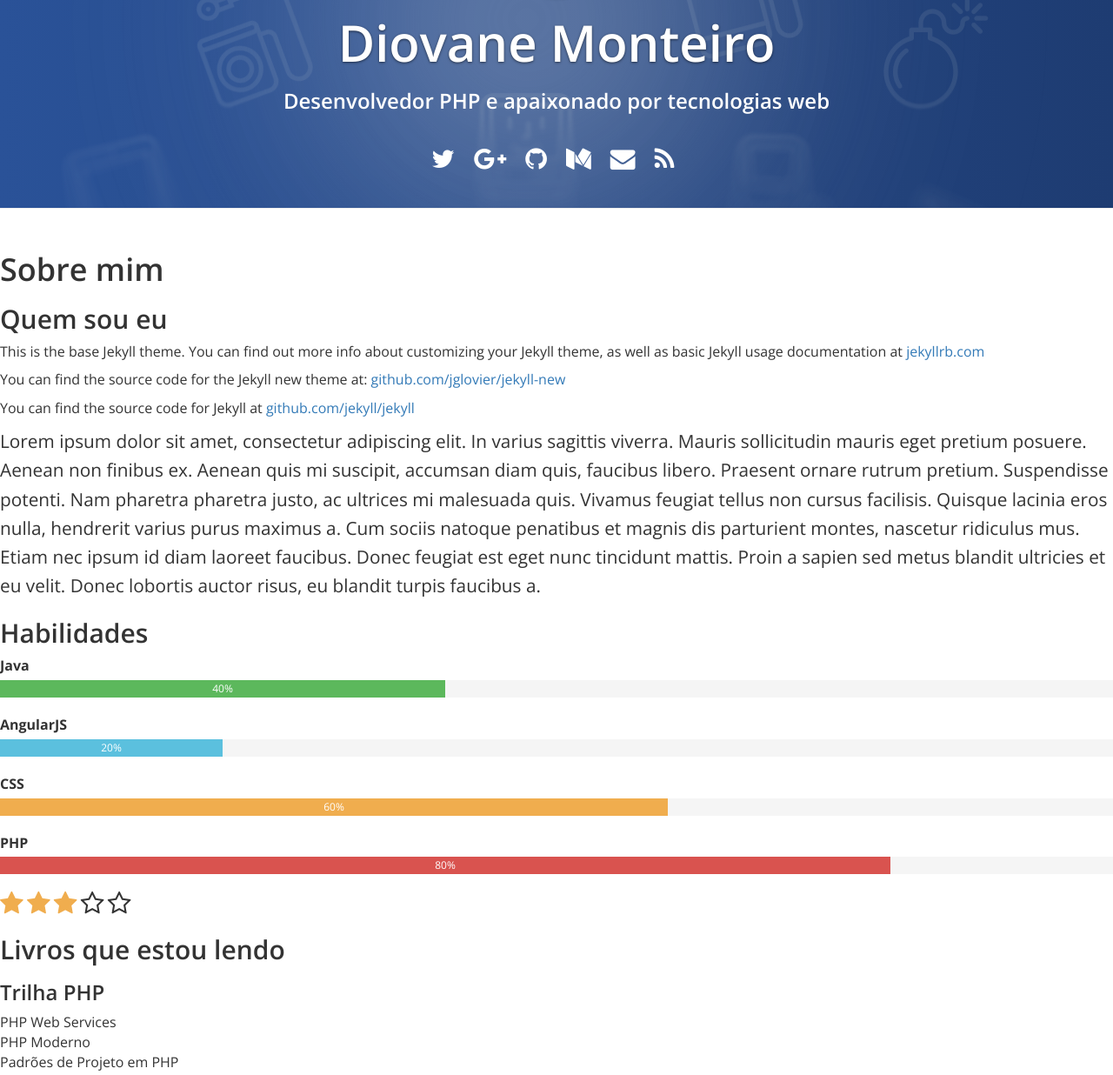
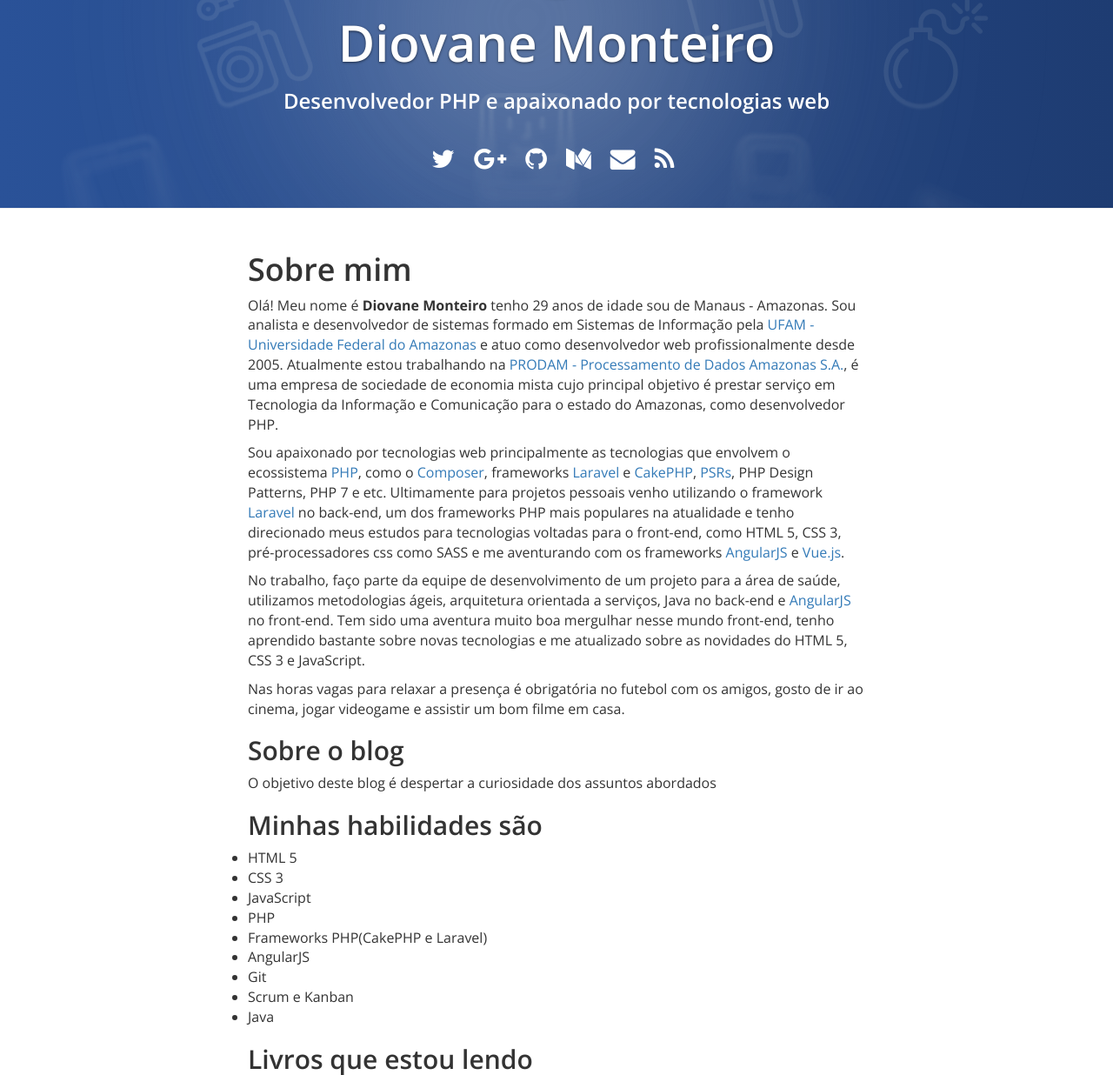
Before and after one commit to diovanemonteiro/diovanemonteiro.github.io, a Jekyll site: the page built from about.md, in a window 1280 px wide and 1400 px high, cut to the strip 164-1400 px from the top of the window. Shown: the whole strip at 87% size. Built offline with Jekyll 4.4.1, drawn with Linux system fonts in a browser that asks for light colours; nearby versions of some CDN libraries.

Commit message:
Melhorado texto de apresentação e habilidades

```diff
--- a/about.md
+++ b/about.md
@@ -1,62 +1,34 @@
 ---
-layout: default
+layout: page
 title: Sobre mim
 <!-- cover: /assets/images/cover.jpg -->
 permalink: /about/
 ---
 
-# Sobre mim
+<!-- ![Diovane Monteiro](/assets/images/author.jpg){:class="img-circle"} -->
 
-## Quem sou eu
+Olá! Meu nome é **Diovane Monteiro** tenho 29 anos de idade sou de Manaus - Amazonas. Sou analista e desenvolvedor de sistemas formado em Sistemas de Informação pela [UFAM - Universidade Federal do Amazonas](http://www.ufam.edu.br) e atuo como desenvolvedor web profissionalmente desde 2005. Atualmente estou trabalhando na [PRODAM - Processamento de Dados Amazonas S.A.](http://www.prodam.am.gov.br), é uma empresa de sociedade de economia mista cujo principal objetivo é prestar serviço em Tecnologia da Informação e Comunicação para o estado do Amazonas, como desenvolvedor PHP.
 
-This is the base Jekyll theme. You can find out more info about customizing your Jekyll theme, as well as basic Jekyll usage documentation at [jekyllrb.com](http://jekyllrb.com/)
+Sou apaixonado por tecnologias web principalmente as tecnologias que envolvem o ecossistema [PHP](http://php.net), como o [Composer](http://getcomposer.org), frameworks [Laravel](http://laravel.com) e [CakePHP](http://cakephp.org), [PSRs](http://www.php-fig.org), PHP Design Patterns, PHP 7 e etc. Ultimamente para projetos pessoais venho utilizando o framework [Laravel](http://laravel.com) no back-end, um dos frameworks PHP mais populares na atualidade e tenho direcionado meus estudos para tecnologias voltadas para o front-end, como HTML 5, CSS 3, pré-processadores css como SASS e me aventurando com os frameworks [AngularJS](http://angularjs.org) e [Vue.js](http://vuejs.org).
 
-You can find the source code for the Jekyll new theme at: [github.com/jglovier/jekyll-new](https://github.com/jglovier/jekyll-new)
+No trabalho, faço parte da equipe de desenvolvimento de um projeto para a área de saúde, utilizamos metodologias ágeis, arquitetura orientada a serviços, Java no back-end e [AngularJS](http://angularjs.org) no front-end. Tem sido uma aventura muito boa mergulhar nesse mundo front-end, tenho aprendido bastante sobre novas tecnologias e me atualizado sobre as novidades do HTML 5, CSS 3 e JavaScript.
 
-You can find the source code for Jekyll at [github.com/jekyll/jekyll](https://github.com/jekyll/jekyll)
+Nas horas vagas para relaxar a presença é obrigatória no futebol com os amigos, gosto de ir ao cinema, jogar videogame e assistir um bom filme em casa.
 
-<!-- ![Diovane Monteiro](/assets/images/author.jpg){:class="img-rounded"} -->
+## Sobre o blog
+O objetivo deste blog é despertar a curiosidade dos assuntos abordados
 
-<p class="text-left about">
-  Lorem ipsum dolor sit amet, consectetur adipiscing elit. In varius sagittis viverra. Mauris sollicitudin mauris eget pretium posuere. Aenean non finibus ex. Aenean quis mi suscipit, accumsan diam quis, faucibus libero. Praesent ornare rutrum pretium. Suspendisse potenti. Nam pharetra pharetra justo, ac ultrices mi malesuada quis. Vivamus feugiat tellus non cursus facilisis. Quisque lacinia eros nulla, hendrerit varius purus maximus a. Cum sociis natoque penatibus et magnis dis parturient montes, nascetur ridiculus mus. Etiam nec ipsum id diam laoreet faucibus. Donec feugiat est eget nunc tincidunt mattis. Proin a sapien sed metus blandit ultricies et eu velit. Donec lobortis auctor risus, eu blandit turpis faucibus a.
-</p>
+## Minhas habilidades são
 
-## Habilidades
-
-<div class="text-left animated zoomIn">
-  <label>Java</label>
-  <div class="progress">
-    <div class="progress-bar progress-bar-success" role="progressbar" aria-valuenow="40" aria-valuemin="0" aria-valuemax="100" style="width: 40%">
-      <span class="sr-only">40% Complete (success)</span>40%
-    </div>
-  </div>
-  <label>AngularJS</label>
-  <div class="progress">
-    <div class="progress-bar progress-bar-info" role="progressbar" aria-valuenow="20" aria-valuemin="0" aria-valuemax="100" style="width: 20%">
-      <span class="sr-only">20% Complete</span>20%
-    </div>
-  </div>
-  <label>CSS</label>
-  <div class="progress">
-    <div class="progress-bar progress-bar-warning" role="progressbar" aria-valuenow="60" aria-valuemin="0" aria-valuemax="100" style="width: 60%">
-      <span class="sr-only">60% Complete (warning)</span>60%
-    </div>
-  </div>
-  <label>PHP</label>
-  <div class="progress">
-    <div class="progress-bar progress-bar-danger" role="progressbar" aria-valuenow="80" aria-valuemin="0" aria-valuemax="100" style="width: 80%">
-      <span class="sr-only">80% Complete (danger)</span>80%
-    </div>
-  </div>
-</div>
-
-<div>
-  <span class="fa fa-star fa-2x" data-rating="1"></span>
-  <span class="fa fa-star fa-2x" data-rating="2"></span>
-  <span class="fa fa-star fa-2x" data-rating="3"></span>
-  <span class="fa fa-star-o fa-2x" data-rating="4"></span>
-  <span class="fa fa-star-o fa-2x" data-rating="5"></span>
-</div>
+* HTML 5
+* CSS 3
+* JavaScript
+* PHP
+* Frameworks PHP(CakePHP e Laravel)
+* AngularJS
+* Git
+* Scrum e Kanban
+* Java
 
 ## Livros que estou lendo
 
```
